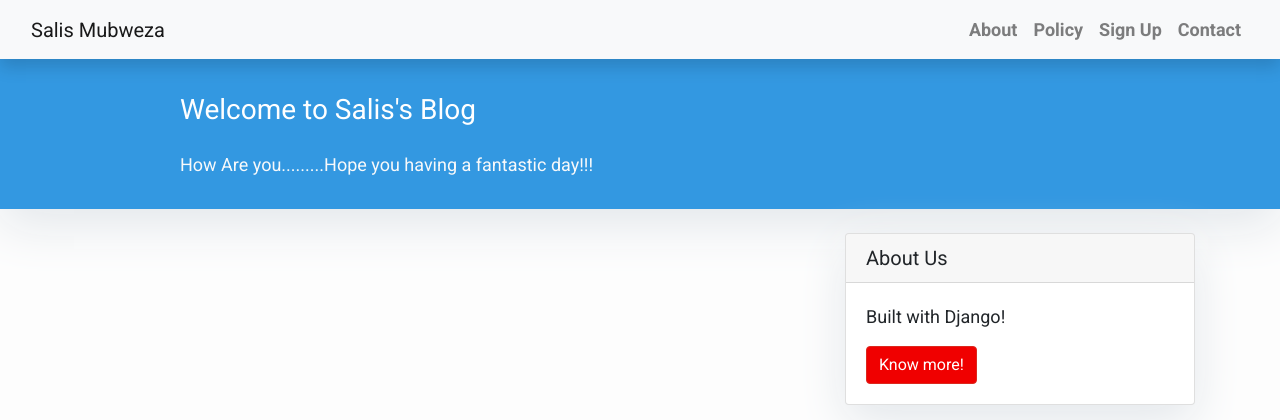
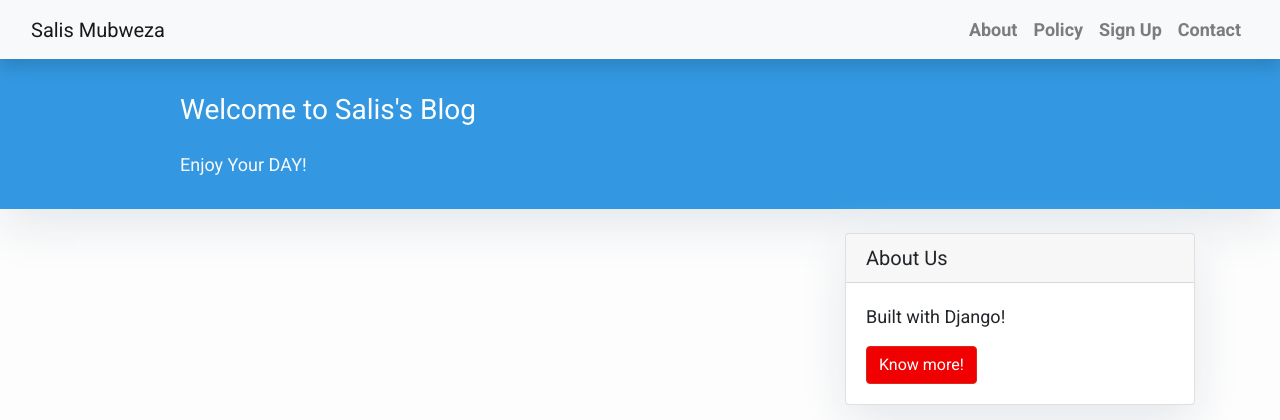
Before and after one commit to Salis1998/CRUD_task, a Django app: page / in a window 1280 px wide. Shown: the top 420 px of the page. Run offline with Django 3.2, Linux system fonts and the light colour scheme; data that the repository does not hold is empty; some libraries are stand-ins or nearby versions.

Commit message:
updated settings

```diff
--- a/blog/templates/blog/index.html
+++ b/blog/templates/blog/index.html
@@ -33,7 +33,7 @@
                         Welcome to Salis's Blog
                         {% endif %}
                     </h3>
-                    <p class="text-light">How Are you.........Hope you having a fantastic day!!! &nbsp
+                    <p class="text-light">Enjoy Your DAY! &nbsp
                     </p>
                 </div>
             </div>
@@ -50,7 +50,7 @@
                     <h2 class="card-title">{{ post.title }}</h2>
                     <p class="card-text text-muted h6">{{ post.author }} | {{ post.created_on}} </p>
                     <p class="card-text">{{post.content|slice:":200" }}</p>
-                    <a href="{% url 'post_detail' post.slug  %}" class="btn btn-primary">Read More &rarr;</a>
+                    <a href="{% url 'post_detail' post.slug  %}" class="btn btn-primary">More &rarr;</a>
                 </div>
             </div>
             {% endfor %}
```
